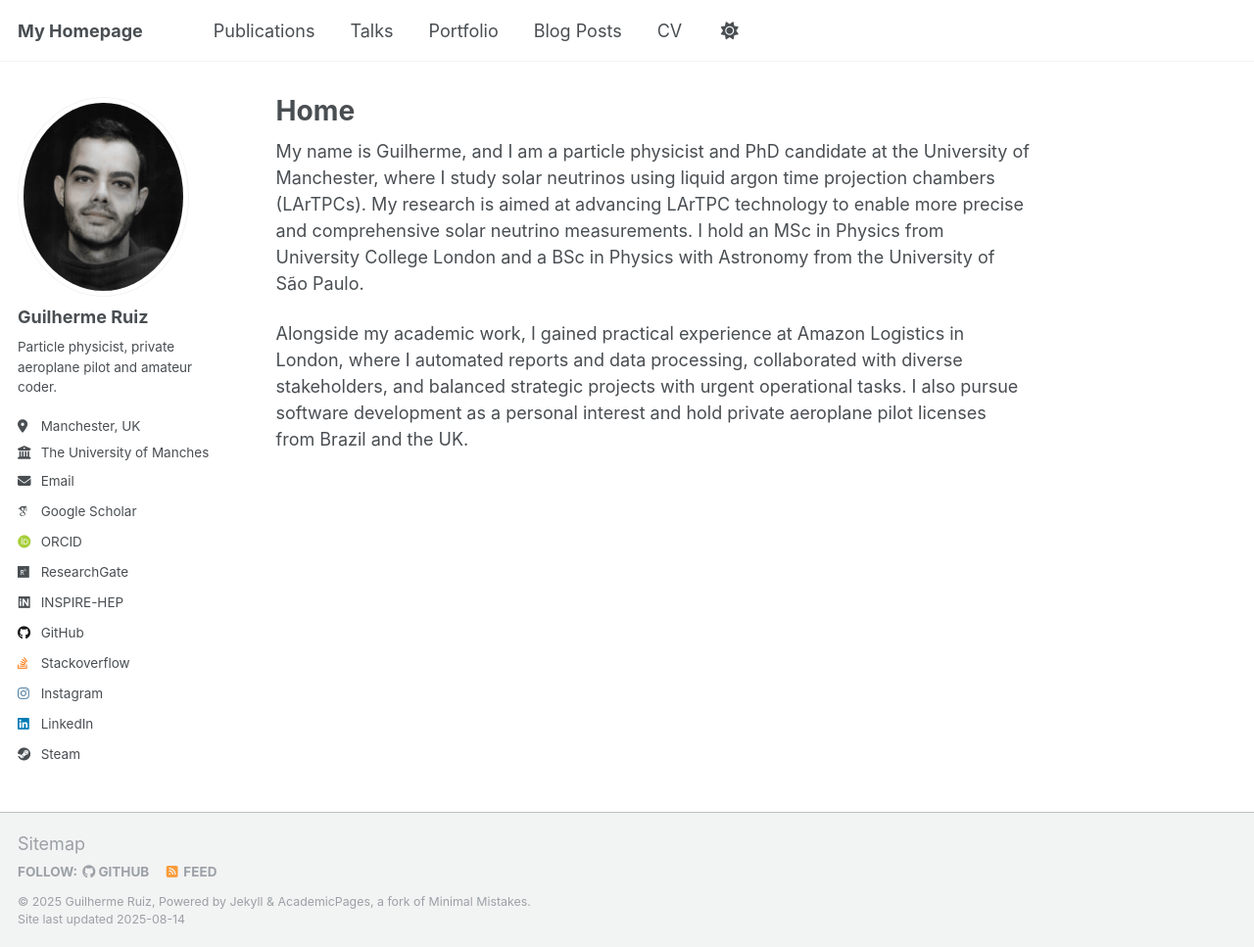
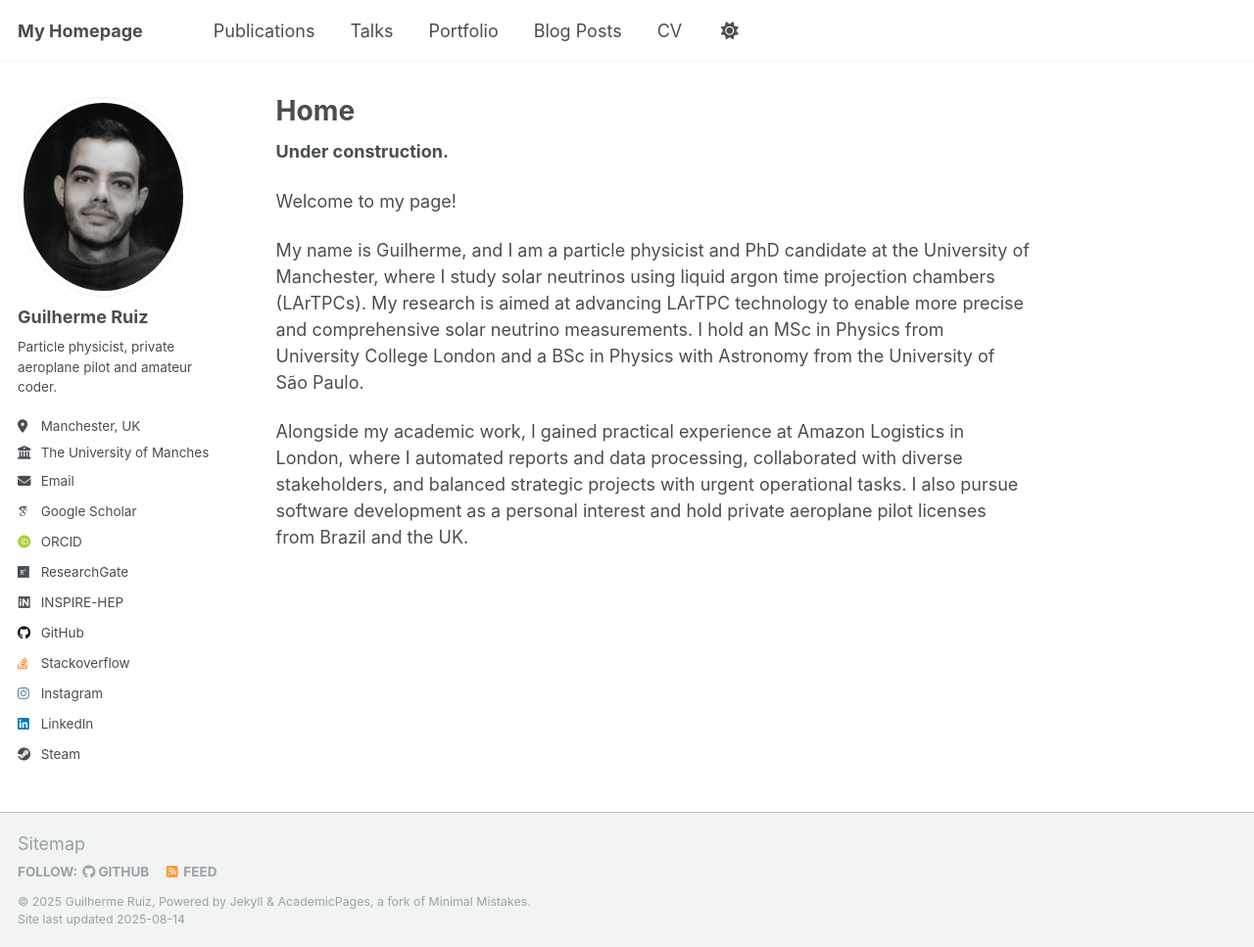
Before and after one commit to guigoruiz1/guigoruiz1.github.io, a Jekyll site: the page built from _pages/about.md, in a window 1280 px wide and 967 px high. Shown: the whole window at 98% size. Built offline with Jekyll 4.4.1, drawn with Linux system fonts in a browser that asks for light colours; some web fonts are replaced; a script that is not in the unit is left out.

Commit message:
update about

```diff
--- a/_pages/about.md
+++ b/_pages/about.md
@@ -7,6 +7,10 @@ redirect_from:
   - /about.html
 ---
 
+**Under construction.**
+
+Welcome to my page!
+
 My name is Guilherme, and I am a particle physicist and PhD candidate at the University of Manchester, where I study solar neutrinos using liquid argon time projection chambers (LArTPCs). My research is aimed at advancing LArTPC technology to enable more precise and comprehensive solar neutrino measurements. I hold an MSc in Physics from University College London and a BSc in Physics with Astronomy from the University of São Paulo.
 
 Alongside my academic work, I gained practical experience at Amazon Logistics in London, where I automated reports and data processing, collaborated with diverse stakeholders, and balanced strategic projects with urgent operational tasks. I also pursue software development as a personal interest and hold private aeroplane pilot licenses from Brazil and the UK.
```
